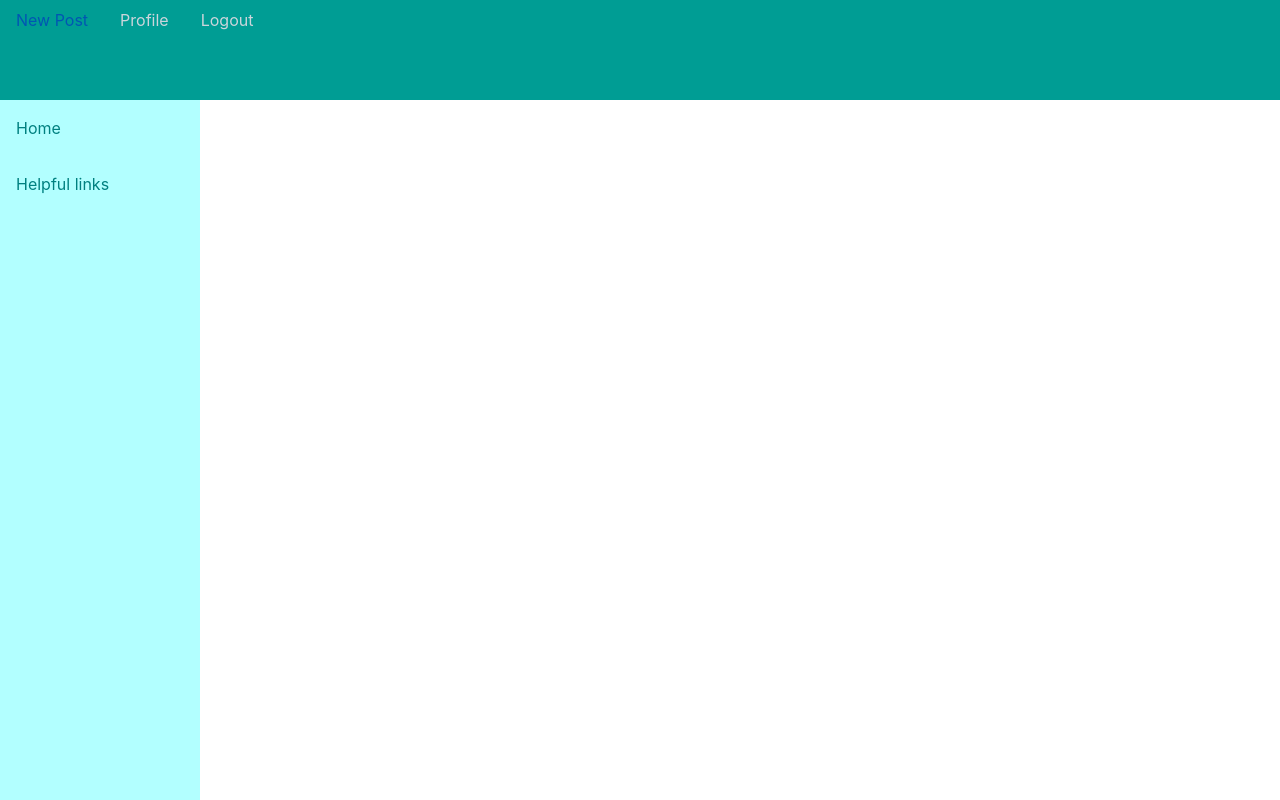
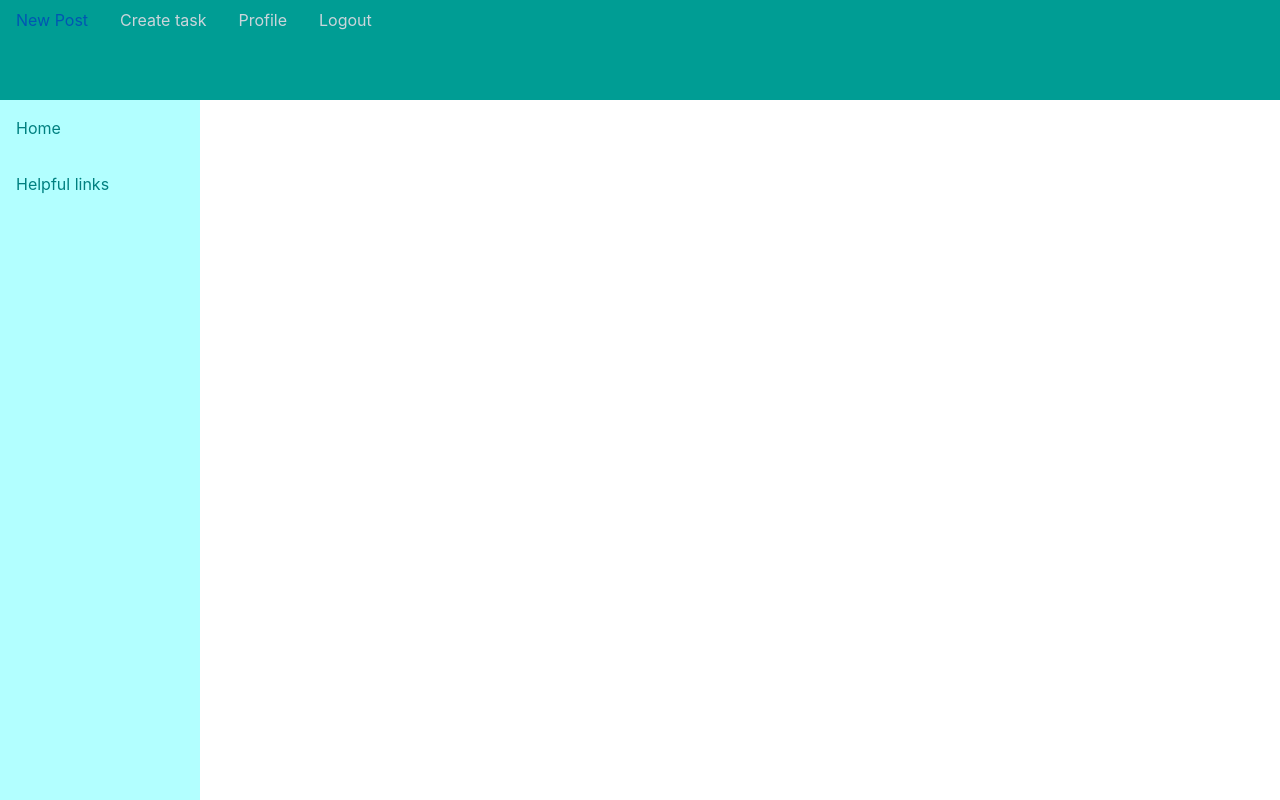
Before and after one commit to Ivy-Chelsea/DevConnect, a Flask app: page /home in a window 1280 px wide. Run offline with Flask 3, Linux system fonts and the light colour scheme; the visitor is signed in with stand-in values (Sample User, id 1); data that the repository does not hold is empty; some libraries are stand-ins or nearby versions.

Commit message:
add link for creating tasks

```diff
--- a/scp/templates/home.html
+++ b/scp/templates/home.html
@@ -15,6 +15,7 @@
     <header class="header">
               {% if current_user.is_authenticated %}
                 <a class="nav-link" href="{{ url_for('new_post') }}">New Post</a>
+                <a class="nav-link" href="{{ url_for('tasks') }}">Create task</a>
                 <a class="nav-link" href="{{ url_for('profile') }}">Profile</a>
                 <a class="nav-link" href="{{ url_for('logout') }}">Logout</a>
               {% else %}
```
